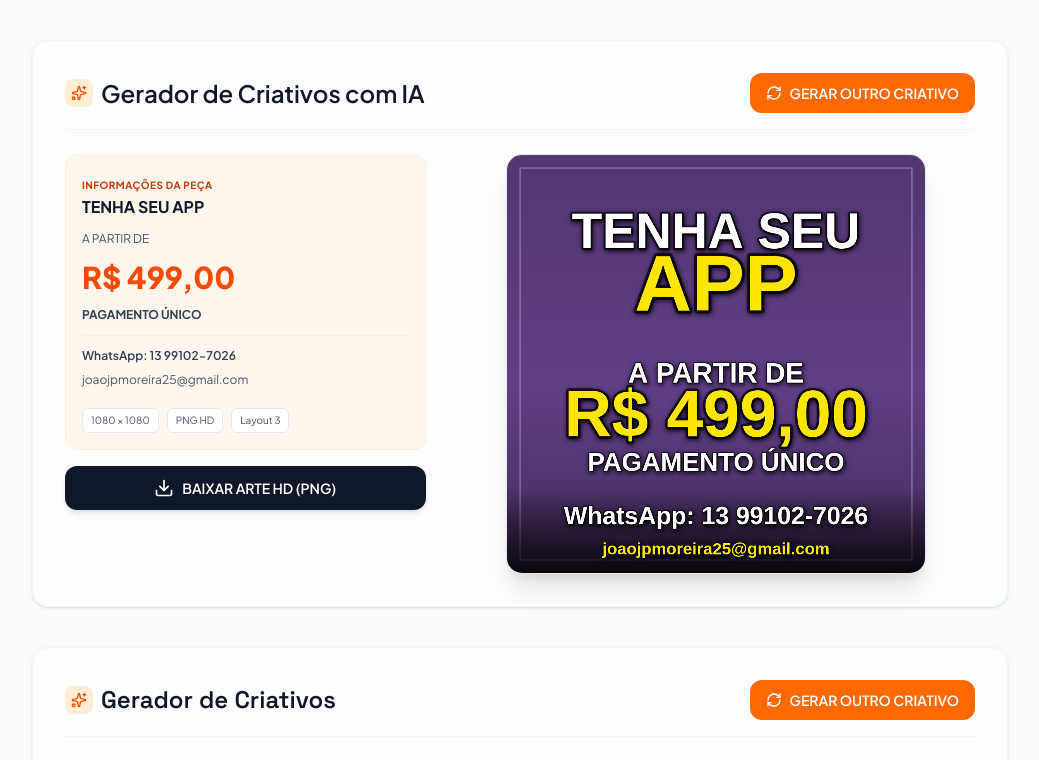
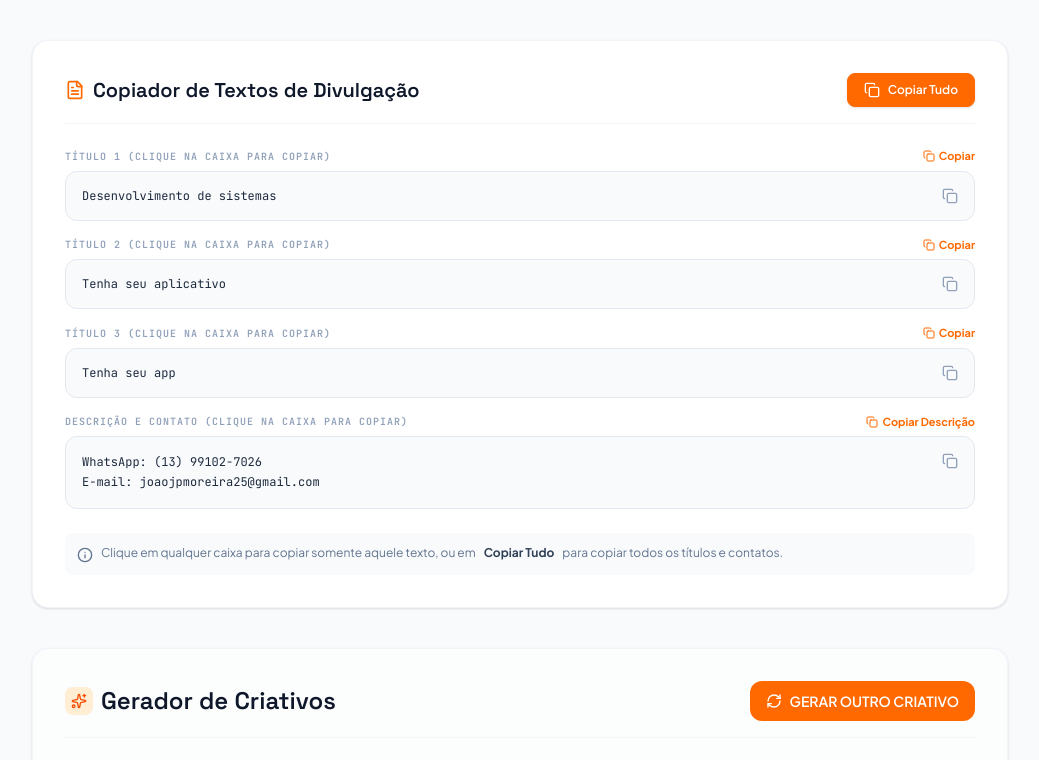
Before and after one commit to eurodev777/react-dulivi-console, a React (Vite) app: page / in a window 1280 px wide. Shown: the top 760 px of the page, without its empty margins (120-1159 px from the left). Built offline with nearby package versions, Linux system fonts and the light colour scheme.

Commit message:
Update CopySection.tsx

```diff
--- a/src/components/CopySection.tsx
+++ b/src/components/CopySection.tsx
@@ -1,655 +1,148 @@
+import React, { useEffect, useRef, useState } from "react";
+import { Copy, Check, Info, FileText } from "lucide-react";
 
-import React, { useState, useEffect, useRef } from "react";
-import {
-  Sparkles,
-  Download,
-  RefreshCw,
-  Image as ImageIcon,
-} from "lucide-react";
-import { CreativeData } from "../types";
-
-interface AdCreativeGeneratorProps {
-  onShowToast: (
-    message: string,
-    type: "success" | "info"
-  ) => void;
+interface CopySectionProps {
+  onShowToast: (message: string, type: "success" | "info") => void;
 }
 
-const SIZE = 1080;
-
 const TITLES = [
-  "DESENVOLVIMENTO DE SISTEMAS",
-  "TENHA SEU APLICATIVO",
-  "TENHA SEU APP",
+  "Desenvolvimento de sistemas",
+  "Tenha seu aplicativo",
+  "Tenha seu app",
 ];
 
-const WHATSAPP = "13 99102-7026";
-const EMAIL = "joaojpmoreira25@gmail.com";
+const DESCRIPTION = `WhatsApp: (13) 99102-7026
+E-mail: joaojpmoreira25@gmail.com`;
 
-const PHOTOS = [
-  "photo-1498050108023-c5249f4df085",
-  "photo-1519389950473-47ba0277781c",
-  "photo-1555066931-4365d14bab8c",
-  "photo-1460925895917-afdab827c52f",
-  "photo-1522071820081-009f0129c71c",
-  "photo-1516321318423-f06f85e504b3",
-  "photo-1551288049-bebda4e38f71",
-];
-
-const THEMES = [
-  {
-    base: "#2936E8",
-    overlay: "rgba(24, 36, 164, 0.55)",
-    accent: "#FFE600",
-  },
-  {
-    base: "#E92385",
-    overlay: "rgba(174, 18, 95, 0.55)",
-    accent: "#FFE600",
-  },
-  {
-    base: "#079ED1",
-    overlay: "rgba(0, 105, 174, 0.55)",
-    accent: "#FFE600",
-  },
-  {
-    base: "#792ADE",
-    overlay: "rgba(92, 20, 170, 0.58)",
-    accent: "#FFE600",
-  },
-  {
-    base: "#F05A19",
-    overlay: "rgba(167, 48, 10, 0.55)",
-    accent: "#FFE600",
-  },
-  {
-    base: "#039F85",
-    overlay: "rgba(0, 105, 85, 0.58)",
-    accent: "#FFE600",
-  },
-];
-
-const getDifferentIndex = (
-  length: number,
-  previous: number
-) => {
-  if (length <= 1) return 0;
-
-  let next = Math.floor(Math.random() * length);
-
-  while (next === previous) {
-    next = Math.floor(Math.random() * length);
-  }
-
-  return next;
-};
-
-const drawCover = (
-  ctx: CanvasRenderingContext2D,
-  img: HTMLImageElement
-) => {
-  const scale = Math.max(
-    SIZE / img.naturalWidth,
-    SIZE / img.naturalHeight
-  );
-
-  const width = img.naturalWidth * scale;
-  const height = img.naturalHeight * scale;
-
-  ctx.drawImage(
-    img,
-    (SIZE - width) / 2,
-    (SIZE - height) / 2,
-    width,
-    height
-  );
-};
-
-const drawFallback = (
-  ctx: CanvasRenderingContext2D,
-  background: string
-) => {
-  const gradient = ctx.createLinearGradient(
-    0,
-    0,
-    SIZE,
-    SIZE
-  );
-
-  gradient.addColorStop(0, background);
-  gradient.addColorStop(1, "#10152E");
-
-  ctx.fillStyle = gradient;
-  ctx.fillRect(0, 0, SIZE, SIZE);
-
-  ctx.save();
-  ctx.globalAlpha = 0.18;
-
-  ctx.fillStyle = "#FFFFFF";
-  ctx.beginPath();
-  ctx.arc(950, 100, 400, 0, Math.PI * 2);
-  ctx.fill();
-
-  ctx.fillStyle = "#00FFFF";
-  ctx.beginPath();
-  ctx.arc(100, 970, 400, 0, Math.PI * 2);
-  ctx.fill();
-
-  ctx.restore();
-};
-
-export default function AdCreativeGenerator({
-  onShowToast,
-}: AdCreativeGeneratorProps) {
-  const [loading, setLoading] = useState(true);
-
-  const [creative, setCreative] =
-    useState<CreativeData | null>(null);
-
-  const [bgImageUrl, setBgImageUrl] = useState("");
-
-  const [layoutType, setLayoutType] = useState(0);
-  const [themeIndex, setThemeIndex] = useState(0);
-
-  const canvasRef = useRef<HTMLCanvasElement | null>(
-    null
-  );
-
-  const lastTitle = useRef(-1);
-  const lastPhoto = useRef(-1);
-  const lastTheme = useRef(-1);
-
-  const generateNewCreative = () => {
-    setLoading(true);
-
-    const titleIndex = getDifferentIndex(
-      TITLES.length,
-      lastTitle.current
-    );
-
-    const photoIndex = getDifferentIndex(
-      PHOTOS.length,
-      lastPhoto.current
-    );
-
-    const nextTheme = getDifferentIndex(
-      THEMES.length,
-      lastTheme.current
-    );
-
-    lastTitle.current = titleIndex;
-    lastPhoto.current = photoIndex;
-    lastTheme.current = nextTheme;
-
-    setThemeIndex(nextTheme);
-
-    setLayoutType((current) => (current + 1) % 3);
-
-    setCreative({
-      title: TITLES[titleIndex],
-      price: {
-        value: "R$ 499,00",
-        annual: false,
-      },
-      extra: `WhatsApp: ${WHATSAPP} | ${EMAIL}`,
-      background: THEMES[nextTheme].base,
-    });
-
-    setBgImageUrl(
-      `https://images.unsplash.com/${PHOTOS[photoIndex]}?auto=format&fit=crop&w=1400&q=85`
-    );
-  };
+export default function CopySection({ onShowToast }: CopySectionProps) {
+  const [copiedKey, setCopiedKey] = useState<string | null>(null);
+  const resetTimerRef = useRef<ReturnType<typeof setTimeout> | null>(null);
 
   useEffect(() => {
-    generateNewCreative();
+    return () => {
+      if (resetTimerRef.current) clearTimeout(resetTimerRef.current);
+    };
   }, []);
 
-  useEffect(() => {
-    if (!creative) return;
+  const copyText = async (text: string, key: string, message: string) => {
+    try {
+      await navigator.clipboard.writeText(text);
+      setCopiedKey(key);
+      onShowToast(message, "success");
 
-    const canvas = canvasRef.current;
-    if (!canvas) return;
-
-    const ctx = canvas.getContext("2d");
-    if (!ctx) return;
-
-    canvas.width = SIZE;
-    canvas.height = SIZE;
-
-    let cancelled = false;
-
-    const theme = THEMES[themeIndex];
-
-    const drawText = (
-      text: string,
-      x: number,
-      y: number,
-      size: number,
-      color: string,
-      maxWidth = 950,
-      weight = 900
-    ) => {
-      ctx.save();
-
-      ctx.textAlign = "center";
-      ctx.textBaseline = "middle";
-
-      ctx.font = `${weight} ${size}px Arial, sans-serif`;
-
-      ctx.fillStyle = color;
-
-      ctx.shadowColor = "rgba(0,0,0,0.85)";
-      ctx.shadowBlur = 13;
-      ctx.shadowOffsetX = 2;
-      ctx.shadowOffsetY = 4;
-
-      ctx.strokeStyle = "rgba(0,0,0,0.65)";
-      ctx.lineWidth = Math.max(4, size * 0.075);
-      ctx.lineJoin = "round";
-
-      ctx.strokeText(text, x, y, maxWidth);
-      ctx.fillText(text, x, y, maxWidth);
-
-      ctx.restore();
-    };
-
-    const drawTitle = (title: string) => {
-      const titleColor = "#FFFFFF";
-
-      if (title === "DESENVOLVIMENTO DE SISTEMAS") {
-        drawText(
-          "DESENVOLVIMENTO",
-          540,
-          215,
-          99,
-          titleColor,
-          985
-        );
-
-        drawText(
-          "DE SISTEMAS",
-          540,
-          345,
-          119,
-          theme.accent,
-          985
-        );
-      } else if (title === "TENHA SEU APLICATIVO") {
-        drawText(
-          "TENHA SEU",
-          540,
-          205,
-          119,
-          titleColor
-        );
-
-        drawText(
-          "APLICATIVO",
-          540,
-          345,
-          145,
-          theme.accent,
-          980
-        );
-      } else {
-        drawText(
-          "TENHA SEU",
-          540,
-          205,
-          129,
-          titleColor
-        );
-
-        drawText(
-          "APP",
-          540,
-          345,
-          205,
-          theme.accent
-        );
-      }
-    };
-
-    const drawPrice = () => {
-      const priceY =
-        layoutType === 0
-          ? 655
-          : layoutType === 1
-            ? 630
-            : 680;
-
-      drawText(
-        "A PARTIR DE",
-        540,
-        priceY - 112,
-        72,
-        "#FFFFFF"
-      );
-
-      drawText(
-        "R$ 499,00",
-        540,
-        priceY,
-        170,
-        theme.accent,
-        990
-      );
-
-      drawText(
-        "PAGAMENTO ÚNICO",
-        540,
-        priceY + 118,
-        67,
-        "#FFFFFF",
-        960
-      );
-    };
-
-    const drawContact = () => {
-      ctx.save();
-
-      const gradient = ctx.createLinearGradient(
-        0,
-        855,
-        0,
-        1080
-      );
-
-      gradient.addColorStop(
-        0,
-        "rgba(0,0,0,0)"
-      );
-
-      gradient.addColorStop(
-        1,
-        "rgba(0,0,0,0.85)"
-      );
-
-      ctx.fillStyle = gradient;
-      ctx.fillRect(0, 845, SIZE, 235);
-
-      ctx.restore();
-
-      drawText(
-        `WhatsApp: ${WHATSAPP}`,
-        540,
-        936,
-        64,
-        "#FFFFFF",
-        950
-      );
-
-      drawText(
-        EMAIL,
-        540,
-        1020,
-        43,
-        theme.accent,
-        965,
-        800
-      );
-    };
-
-    const render = (img?: HTMLImageElement) => {
-      if (cancelled) return;
-
-      ctx.clearRect(0, 0, SIZE, SIZE);
-
-      // Fundo colorido como alternativa.
-      drawFallback(ctx, creative.background);
-
-      // Foto permanece visível por trás do texto.
-      if (img) {
-        drawCover(ctx, img);
-
-        ctx.fillStyle = theme.overlay;
-        ctx.fillRect(0, 0, SIZE, SIZE);
-      }
-
-      // Escurecimento para melhorar a leitura.
-      const overlay = ctx.createLinearGradient(
-        0,
-        0,
-        0,
-        SIZE
-      );
-
-      overlay.addColorStop(
-        0,
-        "rgba(0,0,0,0.30)"
-      );
-
-      overlay.addColorStop(
-        0.55,
-        "rgba(0,0,0,0.18)"
-      );
-
-      overlay.addColorStop(
-        1,
-        "rgba(0,0,0,0.45)"
-      );
-
-      ctx.fillStyle = overlay;
-      ctx.fillRect(0, 0, SIZE, SIZE);
-
-      // Detalhes modernos.
-      ctx.save();
-
-      ctx.strokeStyle =
-        "rgba(255,255,255,0.24)";
-
-      ctx.lineWidth = 4;
-
-      ctx.strokeRect(34, 34, 1012, 1012);
-
-      ctx.restore();
-
-      drawTitle(creative.title);
-      drawPrice();
-      drawContact();
-
-      setLoading(false);
-    };
-
-    if (!bgImageUrl) {
-      render();
-      return () => {
-        cancelled = true;
-      };
-    }
-
-    const img = new Image();
-
-    img.crossOrigin = "anonymous";
-
-    img.onload = () => {
-      render(img);
-    };
-
-    img.onerror = () => {
-      console.warn(
-        "Foto indisponível. Usando fundo colorido."
-      );
-
-      render();
-    };
-
-    img.src = bgImageUrl;
-
-    return () => {
-      cancelled = true;
-      img.onload = null;
-      img.onerror = null;
-    };
-  }, [
-    creative,
-    bgImageUrl,
-    layoutType,
-    themeIndex,
-  ]);
-
-  const handleDownloadImage = () => {
-    if (loading) return;
-
-    try {
-      const canvas = canvasRef.current;
-
-      if (!canvas) return;
-
-      const dataUrl = canvas.toDataURL(
-        "image/png"
-      );
-
-      const link = document.createElement("a");
-
-      link.download =
-        `anuncio_sistemas_${Date.now()}.png`;
-
-      link.href = dataUrl;
-
-      document.body.appendChild(link);
-
-      link.click();
-      link.remove();
-
-      onShowToast(
-        "Criativo baixado com sucesso!",
-        "success"
-      );
+      if (resetTimerRef.current) clearTimeout(resetTimerRef.current);
+      resetTimerRef.current = setTimeout(() => setCopiedKey(null), 2000);
     } catch (error) {
-      console.error(error);
-
-      onShowToast(
-        "Não foi possível baixar a imagem.",
-        "info"
-      );
+      console.error("Erro ao copiar texto:", error);
+      onShowToast("Falha ao copiar texto.", "info");
     }
   };
 
+  const fullText = `${TITLES.join("\n")}\n\n${DESCRIPTION}`;
+
   return (
-    <div className="bg-white/60 border border-slate-100 rounded-2xl p-6 md:p-8 shadow-sm flex flex-col items-center">
-      <div className="w-full flex flex-col md:flex-row md:items-center justify-between gap-4 mb-6 pb-4 border-b border-slate-100">
+    <div className="w-full bg-white border border-slate-100 rounded-2xl p-6 md:p-8 shadow-sm space-y-6">
+      <div className="flex flex-col sm:flex-row sm:items-center justify-between gap-4 border-b border-slate-100 pb-4">
         <div className="flex items-center gap-2">
-          <div className="p-1.5 rounded-lg bg-orange-100 text-orange-600">
-            <Sparkles className="w-4 h-4 animate-pulse" />
-          </div>
-
-          <h2 className="text-xl md:text-2xl font-semibold text-slate-900">
-            Gerador de Criativos com IA
+          <FileText className="w-5 h-5 text-orange-500" />
+          <h2 className="text-xl font-display font-semibold text-slate-900">
+            Copiador de Textos de Divulgação
           </h2>
         </div>
-
         <button
-          onClick={generateNewCreative}
-          disabled={loading}
-          className="inline-flex items-center justify-center gap-2 bg-orange-500 text-white hover:bg-orange-600 disabled:opacity-50 font-semibold py-2.5 px-4 rounded-xl text-xs sm:text-sm transition-all duration-300 cursor-pointer"
+          type="button"
+          onClick={() => copyText(fullText, "all", "Mensagem completa copiada!")}
+          className={`inline-flex items-center justify-center gap-2 py-2 px-4 rounded-lg text-xs font-semibold transition-all border cursor-pointer ${
+            copiedKey === "all"
+              ? "bg-emerald-50 text-emerald-700 border-emerald-200"
+              : "bg-orange-500 text-white border-orange-500 hover:bg-orange-600 shadow-sm"
+          }`}
         >
-          <RefreshCw
-            className={`w-4 h-4 ${
-              loading ? "animate-spin" : ""
-            }`}
-          />
-
-          GERAR OUTRO CRIATIVO
+          {copiedKey === "all" ? <Check className="w-4 h-4" /> : <Copy className="w-4 h-4" />}
+          {copiedKey === "all" ? "Copiado!" : "Copiar Tudo"}
         </button>
       </div>
 
-      <div className="grid grid-cols-1 lg:grid-cols-12 gap-8 w-full items-stretch">
-        <div className="lg:col-span-5 space-y-5 flex flex-col justify-between">
-          <div className="space-y-4">
-            <div className="p-4 bg-orange-50 border border-orange-100 rounded-xl space-y-3">
-              <span className="text-[10px] font-bold text-orange-700 tracking-wider uppercase">
-                Informações da Peça
-              </span>
+      <div className="space-y-4">
+        {TITLES.map((title, index) => {
+          const key = `title-${index}`;
+          const copied = copiedKey === key;
+          return (
+            <div className="space-y-1.5" key={key}>
+              <div className="flex items-center justify-between gap-2">
+                <span className="text-[10px] font-bold text-slate-400 uppercase tracking-widest font-mono">
+                  Título {index + 1} (clique na caixa para copiar)
+                </span>
+                <button
+                  type="button"
+                  onClick={() => copyText(title, key, `Título ${index + 1} copiado!`)}
+                  className={`inline-flex items-center gap-1 text-[11px] font-bold cursor-pointer ${
+                    copied ? "text-emerald-600" : "text-orange-500 hover:text-orange-600"
+                  }`}
+                >
+                  {copied ? <Check className="w-3 h-3" /> : <Copy className="w-3 h-3" />}
+                  {copied ? "Copiado" : "Copiar"}
+                </button>
+              </div>
+              <button
+                type="button"
+                onClick={() => copyText(title, key, `Título ${index + 1} copiado!`)}
+                className={`w-full text-left p-4 border rounded-xl font-mono text-xs text-slate-800 break-words flex items-center justify-between cursor-pointer transition-all ${
+                  copied
+                    ? "border-emerald-300 bg-emerald-50"
+                    : "bg-slate-50 hover:bg-slate-100 border-slate-200 hover:border-orange-300"
+                }`}
+              >
+                <span>{title}</span>
+                {copied ? (
+                  <Check className="w-4 h-4 ml-4 shrink-0 text-emerald-600" />
+                ) : (
+                  <Copy className="w-4 h-4 ml-4 shrink-0 text-slate-400" />
+                )}
+              </button>
+            </div>
+          );
+        })}
 
-              {creative ? (
-                <div className="space-y-3">
-                  <div className="text-base font-bold text-slate-900">
-                    {creative.title}
-                  </div>
-
-                  <div className="text-xs text-slate-600">
-                    A PARTIR DE
-                  </div>
-
-                  <div className="text-3xl font-black text-orange-600">
-                    R$ 499,00
-                  </div>
-
-                  <div className="text-xs font-bold text-slate-700">
-                    PAGAMENTO ÚNICO
-                  </div>
-
-                  <div className="border-t border-orange-100 pt-3 space-y-2">
-                    <div className="text-xs font-semibold text-slate-700 break-words">
-                      WhatsApp: {WHATSAPP}
-                    </div>
-
-                    <div className="text-xs text-slate-600 break-all">
-                      {EMAIL}
-                    </div>
-                  </div>
-
-                  <div className="flex flex-wrap gap-2 pt-2">
-                    <span className="text-[10px] bg-white px-2 py-1 rounded-md border border-slate-200 text-slate-600">
-                      1080 × 1080
-                    </span>
-
-                    <span className="text-[10px] bg-white px-2 py-1 rounded-md border border-slate-200 text-slate-600">
-                      PNG HD
-                    </span>
-
-                    <span className="text-[10px] bg-white px-2 py-1 rounded-md border border-slate-200 text-slate-600">
-                      Layout {layoutType + 1}
-                    </span>
-                  </div>
-                </div>
-              ) : (
-                <div className="h-24 animate-pulse bg-slate-200/50 rounded" />
-              )}
-            </div>
-
+        <div className="space-y-1.5">
+          <div className="flex items-center justify-between gap-2">
+            <span className="text-[10px] font-bold text-slate-400 uppercase tracking-widest font-mono">
+              Descrição e contato (clique na caixa para copiar)
+            </span>
             <button
-              onClick={handleDownloadImage}
-              disabled={loading || !creative}
-              className="w-full inline-flex items-center justify-center gap-2 bg-slate-900 text-white hover:bg-slate-800 disabled:opacity-50 py-3 px-5 rounded-xl text-xs md:text-sm font-semibold transition-all duration-300 shadow-md cursor-pointer"
+              type="button"
+              onClick={() => copyText(DESCRIPTION, "desc", "Descrição copiada!")}
+              className={`inline-flex items-center gap-1 text-[11px] font-bold cursor-pointer ${
+                copiedKey === "desc" ? "text-emerald-600" : "text-orange-500 hover:text-orange-600"
+              }`}
             >
-              <Download className="w-5 h-5" />
-
-              BAIXAR ARTE HD (PNG)
+              {copiedKey === "desc" ? <Check className="w-3 h-3" /> : <Copy className="w-3 h-3" />}
+              {copiedKey === "desc" ? "Copiada" : "Copiar Descrição"}
             </button>
           </div>
+          <button
+            type="button"
+            onClick={() => copyText(DESCRIPTION, "desc", "Descrição copiada!")}
+            className={`w-full text-left p-4 border rounded-xl font-mono text-xs text-slate-800 whitespace-pre-wrap leading-relaxed cursor-pointer transition-all flex items-start justify-between gap-4 ${
+              copiedKey === "desc"
+                ? "border-emerald-300 bg-emerald-50"
+                : "bg-slate-50 hover:bg-slate-100 border-slate-200 hover:border-orange-300"
+            }`}
+          >
+            <span>{DESCRIPTION}</span>
+            {copiedKey === "desc" ? (
+              <Check className="w-4 h-4 shrink-0 text-emerald-600" />
+            ) : (
+              <Copy className="w-4 h-4 shrink-0 text-slate-400" />
+            )}
+          </button>
         </div>
+      </div>
 
-        <div className="lg:col-span-7 flex flex-col items-center justify-center relative min-h-[380px]">
-          {loading && (
-            <div className="absolute inset-0 bg-slate-50/80 backdrop-blur-[4px] flex flex-col items-center justify-center z-10 rounded-2xl">
-              <div className="relative flex items-center justify-center mb-4">
-                <RefreshCw className="w-10 h-10 text-orange-500 animate-spin" />
-
-                <ImageIcon className="w-5 h-5 text-orange-600 absolute animate-pulse" />
-              </div>
-
-              <p className="text-sm font-semibold text-slate-800">
-                Gerando nova arte...
-              </p>
-
-              <p className="text-xs text-slate-500 mt-1">
-                Preparando foto, cores e textos.
-              </p>
-            </div>
-          )}
-
-          <div className="w-full max-w-[420px] aspect-square relative rounded-2xl overflow-hidden shadow-xl border border-slate-200 bg-slate-100">
-            <canvas
-              ref={canvasRef}
-              className="w-full h-full object-contain"
-              style={{
-                opacity: loading ? 0.3 : 1,
-              }}
-            />
-          </div>
-        </div>
+      <div className="flex items-start gap-2 text-xs text-slate-500 bg-slate-50 rounded-lg p-3">
+        <Info className="w-4 h-4 shrink-0 mt-0.5" />
+        Clique em qualquer caixa para copiar somente aquele texto, ou em
+        <strong className="text-slate-700">Copiar Tudo</strong> para copiar todos os títulos e contatos.
       </div>
     </div>
   );
```
